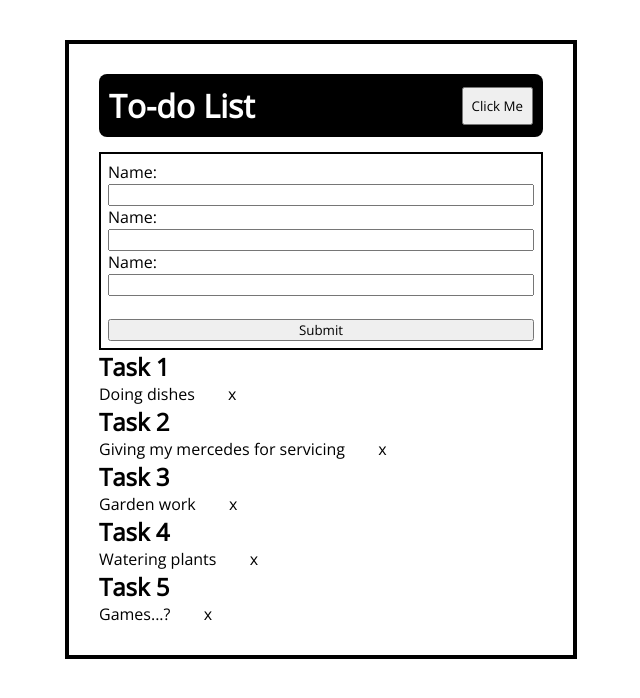
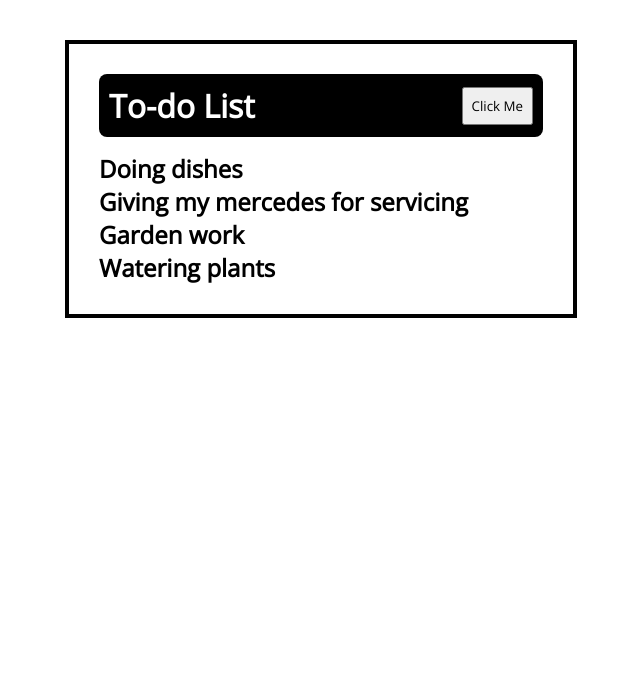
Before and after one commit to csgeeek/super-todo, a React (Create React App) app: page / in a window 1280 px wide. Shown: the top 698 px of the page, without its empty margins (319-959 px from the left). Built offline with nearby package versions, Linux system fonts and the light colour scheme.

Commit message:
breaktime

```diff
--- a/src/App.js
+++ b/src/App.js
@@ -1,40 +1,14 @@
 import './App.css';
 import React from 'react';
 import Header from './components/Header';
+import Tasks from './components/Tasks';
 
 const App = () => {
   return (
     <div className="App">
       <Header />
-      <div className="temp">
-        <form action="">
-          Name: <br />
-          <input type="text" /> <br />
-          Name: <br />
-          <input type="text" /> <br />
-          Name:<br />
-          <input type="text" /> <br /> <br />
-
-          <input type="Submit" />
-        </form>
-      </div>
-      <div className="block">
-        {/* Blueprint bish */}
-        <h2>Task 1</h2>
-        <p>Doing dishes &nbsp;&nbsp;&nbsp;&nbsp;&nbsp;&nbsp; x</p>
-
-        <h2>Task 2</h2>
-        <p>Giving my mercedes for servicing &nbsp;&nbsp;&nbsp;&nbsp;&nbsp;&nbsp; x</p>
-
-        <h2>Task 3</h2>
-        <p>Garden work &nbsp;&nbsp;&nbsp;&nbsp;&nbsp;&nbsp; x</p>
-
-        <h2>Task 4</h2>
-        <p>Watering plants &nbsp;&nbsp;&nbsp;&nbsp;&nbsp;&nbsp; x</p>
-
-        <h2>Task 5</h2>
-        <p>Games...? &nbsp;&nbsp;&nbsp;&nbsp;&nbsp;&nbsp; x</p>
-      </div>
+      {/* Blueprint bish */}
+      <Tasks />
     </div>
   );
 }
--- /dev/null
+++ b/src/components/Tasks.js
@@ -0,0 +1,39 @@
+import React from 'react'
+
+const Tasks = () => {
+  const tasks = [
+    {
+      id: 1,
+      chore: "Doing dishes",
+      time: "9AM Sunday",
+      completed: false
+    },
+    {
+      id: 2,
+      chore: "Giving my mercedes for servicing",
+      time: "11AM Sunday",
+      completed: true
+    },
+    {
+      id: 3,
+      chore: "Garden work",
+      time: "4PM Sunday",
+      completed: false
+    },
+    {
+      id: 4,
+      chore: "Watering plants",
+      time: "5PM Sunday",
+      completed: false
+    },
+  ];
+    return (
+        <div>
+          {tasks.map((task) => {
+            return <h2>{task.chore}</h2>
+          })}
+        </div>
+    )
+}
+
+export default Tasks
```
Also changed, not shown: src/components/SearchTask.js (added), src/components/Task.js (added).
